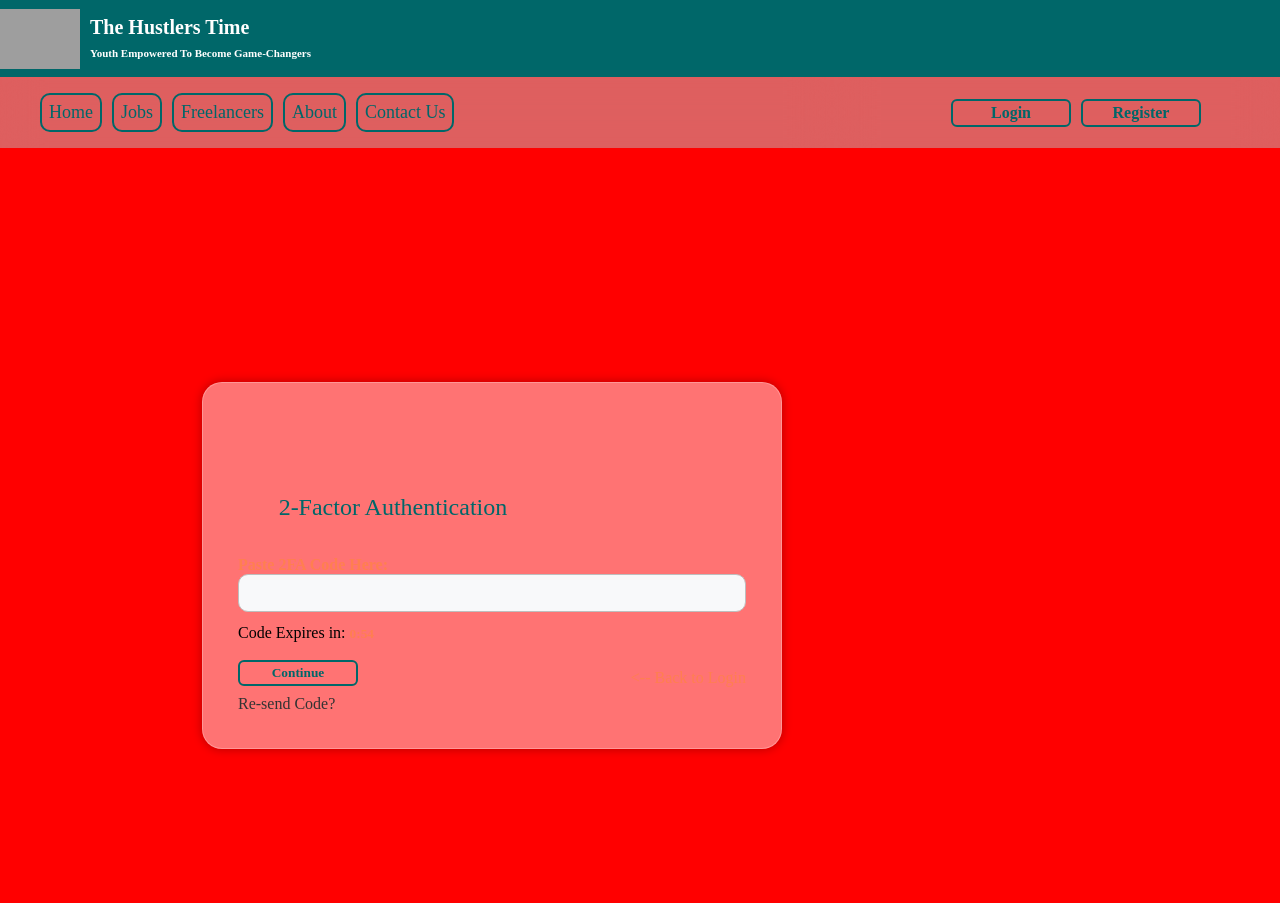
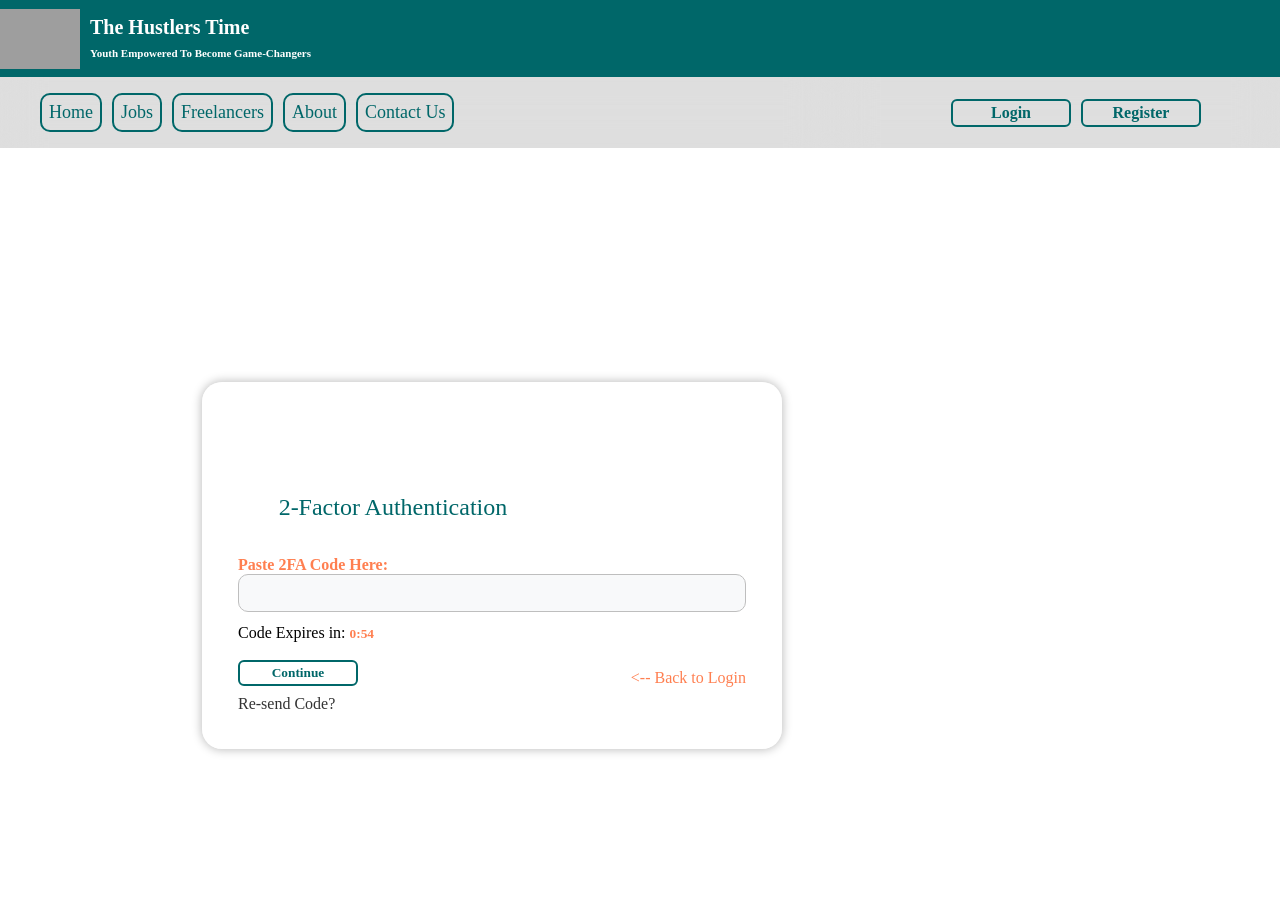
Before and after one commit to Tmazst/Hutstlers, a Flask app: page /2fa/1 in a window 1280 px wide. Run offline with Flask 3, Linux system fonts and the light colour scheme; data that the repository does not hold is empty; some libraries are stand-ins or nearby versions; some web fonts are replaced; grey boxes are pictures that could not be loaded.

Commit message:
initial commit

```diff
--- a/templates/base.html
+++ b/templates/base.html
@@ -161,7 +161,7 @@
 <!--    </div>-->
 
 </head>
-<body style="background-color:red;width:100%;overflow:auto;position:relative">
+<body style="background-color;width:100%;overflow:auto;position:relative">
 
 <!--    <div class="mobile-top-space"></div>-->
     <div style="margin-left:;width:100%" class="blocks">
```
